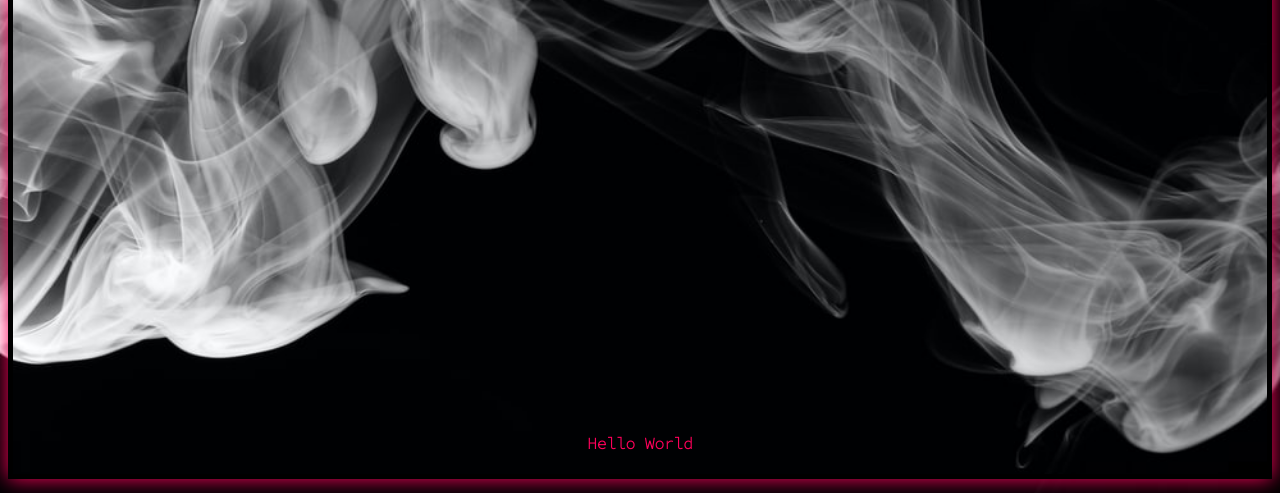
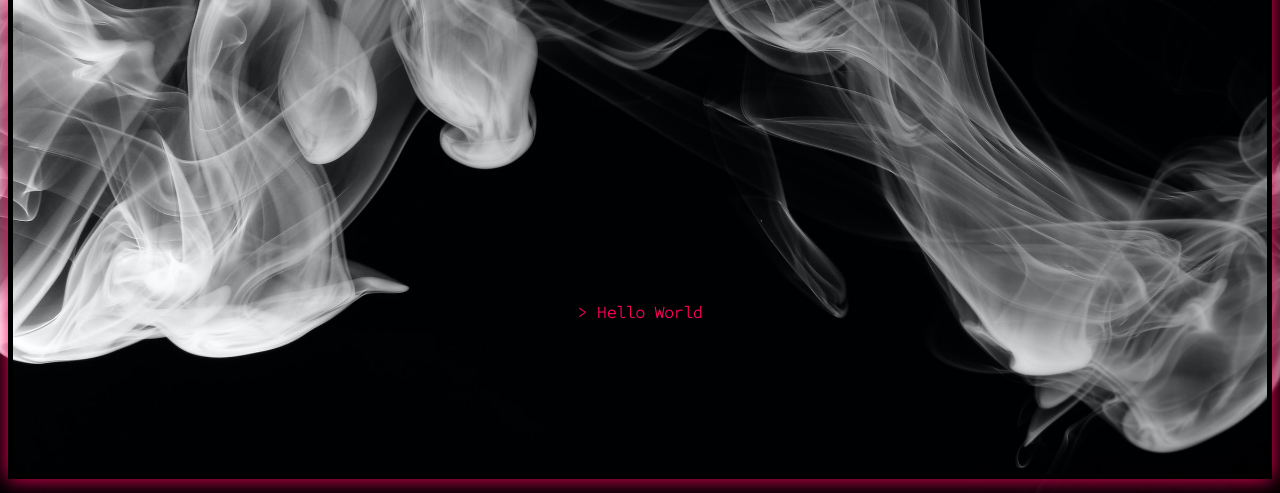
Before and after one commit to amitvashistha/amitvashistha.github.io, a plain HTML site: page index.html in a window 1280 px wide. Shown: the part 307-800 px from the top of the page. Drawn offline with Linux system fonts and the light colour scheme.

Commit message:
better resolution bg and moved hello world up

```diff
--- a/index.html
+++ b/index.html
@@ -17,7 +17,7 @@
         <!-- <div class="top-pic"><img src="face_top.jpg" alt="amit__" height="400px" width="400px"></div> -->
     </div>
     <div class="container2">
-        <div class="foot"><h4>Hello World</h4></div>
+        <div class="foot"><h4>&gt; Hello World</h4></div>
     </div>
 </body>
 
--- a/style.css
+++ b/style.css
@@ -7,7 +7,7 @@ body {
     border: 5px solid;
     /* border-color: #ff005b; */
     box-shadow: 0 0 20px #ff005b;
-    background-image: url("smoke1.jfif");
+    background-image: url("smoke2.jpg");
     background-position: center;
     background-repeat: no-repeat;
     background-size: cover;
@@ -54,7 +54,7 @@ body {
 }
 
 .container2 {
-    height: 50%;
+    height: 33%;
     /* background-image: url("smoke1.jfif");
     background-position: center;
     background-repeat: no-repeat;
```
Also changed, not shown: smoke2.jpg (added).
